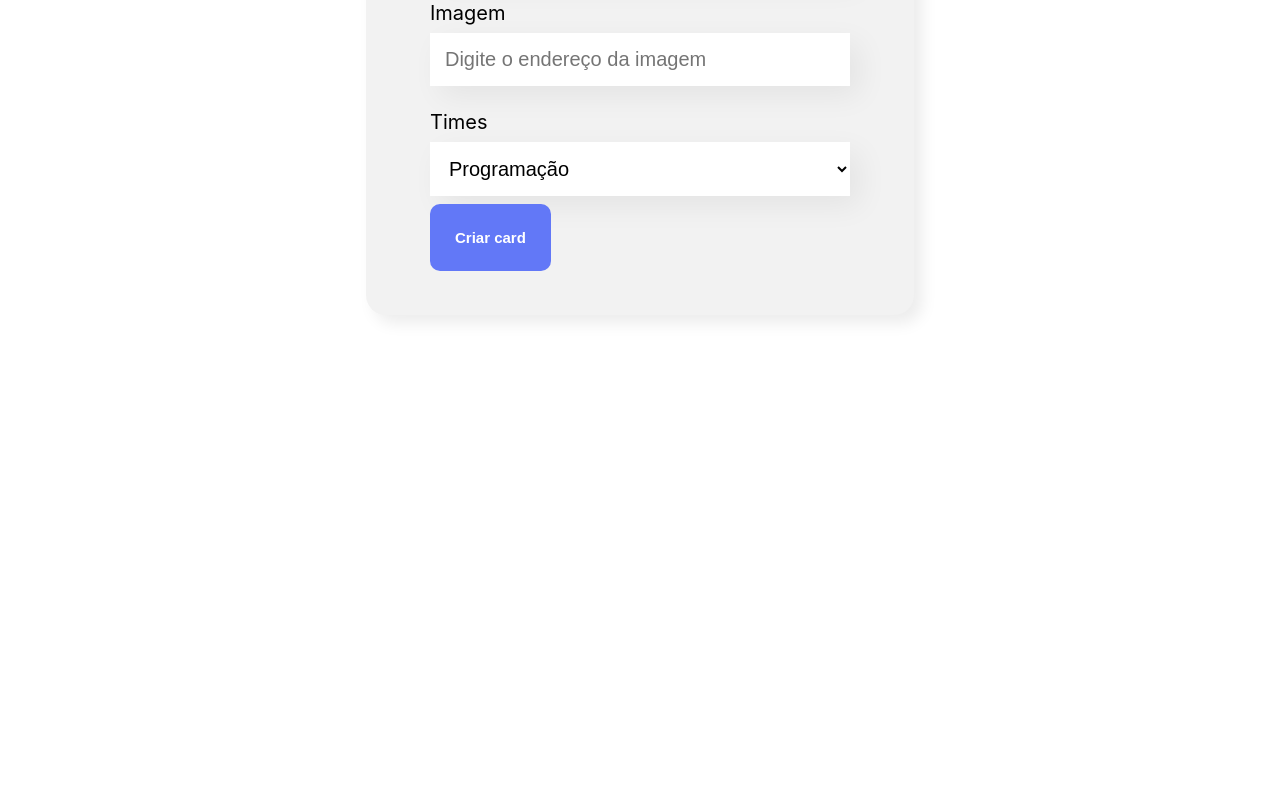
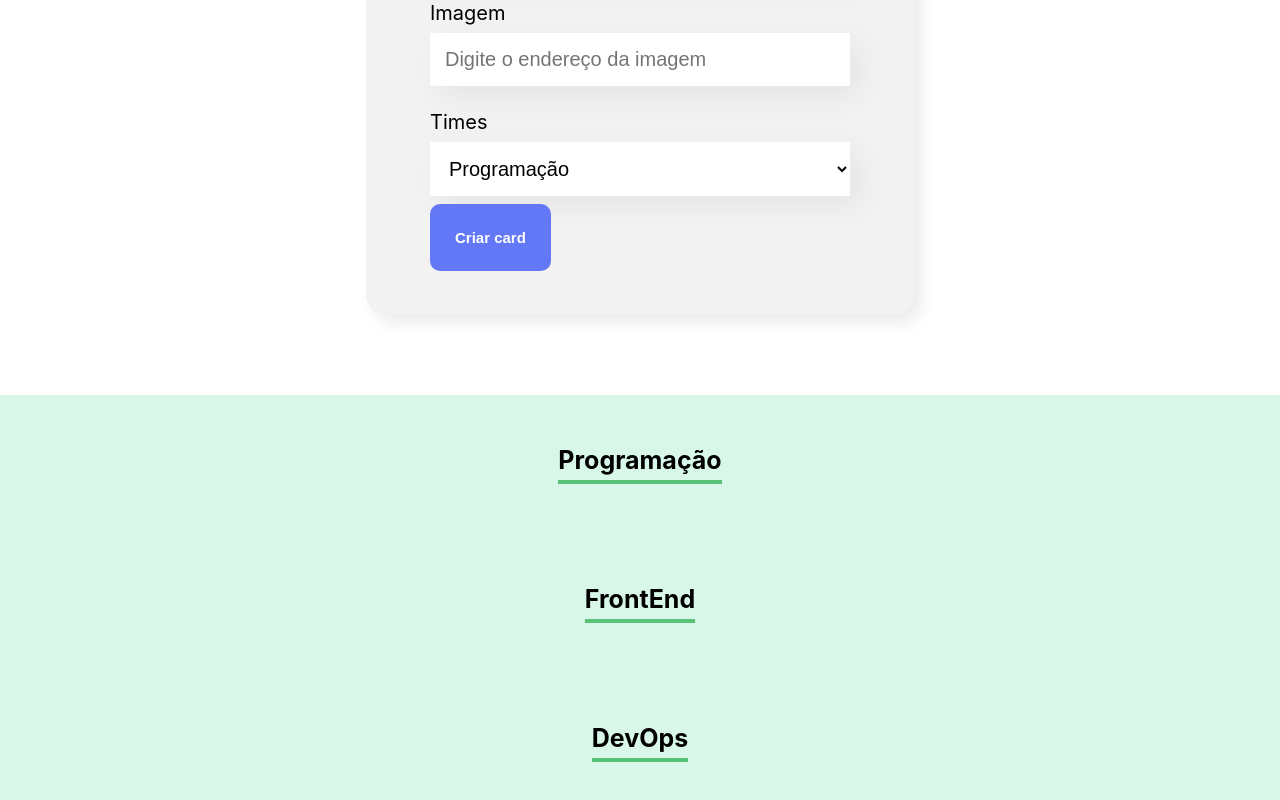
Before and after one commit to lelaranja/ProjetoReactAlura, a React (Create React App) app: page / in a window 1280 px wide. Shown: the part 901-1701 px from the top of the page. Before the commit the page ends 1296 px from the top, so only its background shows below. Built offline with nearby package versions, Linux system fonts and the light colour scheme.

Commit message:
add: estruturação dos times para receber cadastro

```diff
--- a/src/App.js
+++ b/src/App.js
@@ -1,6 +1,7 @@
 import { useState } from "react";
 import Banner from "./componentes/Banner/Banner";
 import Formulario from "./componentes/Formulario";
+import Time from "./componentes/Time";
 
 function App() {
   const [colaboradores, setColaboradores] = useState([])
@@ -13,6 +14,9 @@ function App() {
     <div className="App">
       <Banner />
       <Formulario aoColaboradorCadastrado={aoNovoColabAdd} />
+      <Time nome="Programação" />
+      <Time nome="FrontEnd" />
+      <Time nome="DevOps" />
     </div>
   );
 }
--- /dev/null
+++ b/src/componentes/Time/index.js
@@ -0,0 +1,11 @@
+import './time.css'
+
+const Time = (props) => {
+    return (
+        <section className="time">
+            <h3>{props.nome}</h3>
+        </section>
+    )
+}
+
+export default Time
--- /dev/null
+++ b/src/componentes/Time/time.css
@@ -0,0 +1,12 @@
+.time{
+    text-align: center;
+    padding: 25px;
+    background-color: #D9F7E9;
+}
+
+.time h3{
+    font-size: 25px;
+    border-bottom: 4px solid #57C278;
+    display: inline-block;
+    padding-bottom: 5px;
+}
```
